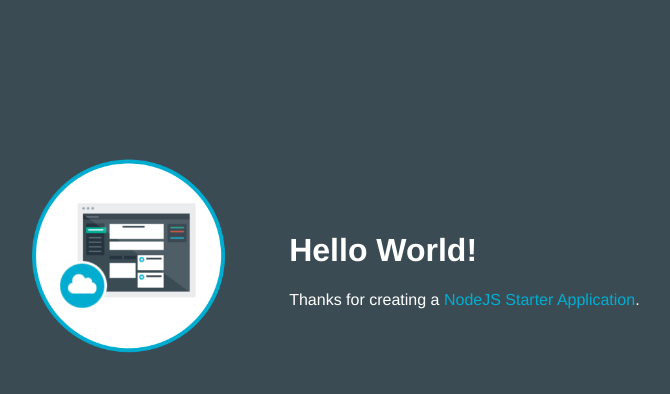
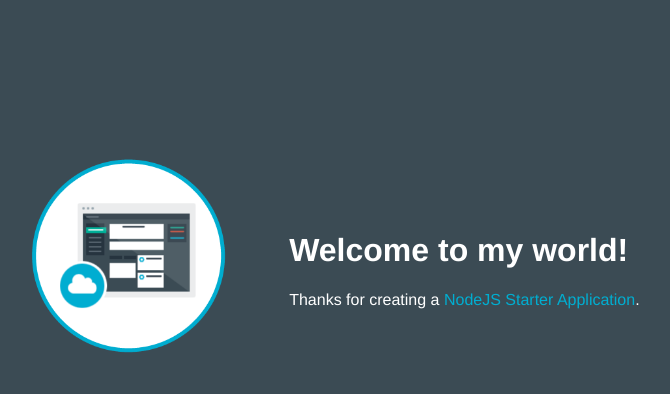
Before and after one commit to oscarcorreia/vy301-3ae-nodesample, a website: page public/index.html in a window 1280 px wide. Shown: the whole page, without its empty margins (253-923 px from the left). Drawn offline with Linux system fonts and the light colour scheme.

Commit message:
Update index.html

```diff
--- a/public/index.html
+++ b/public/index.html
@@ -16,7 +16,7 @@
           <img class = "newappIcon" src="images/newapp-icon.png">
         </td>
         <td>
-          <h1 id="message">Hello World!</h1>
+          <h1 id="message">Welcome to my world!</h1>
           <p class='description'></p> Thanks for creating a <span class = "blue">NodeJS Starter Application</span>.
         </td>
       </tr>
```
